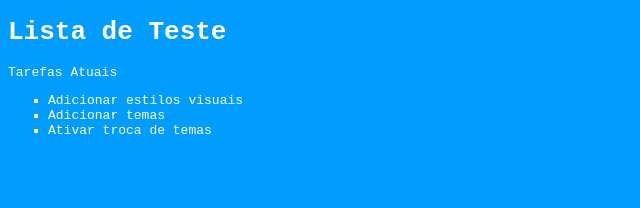
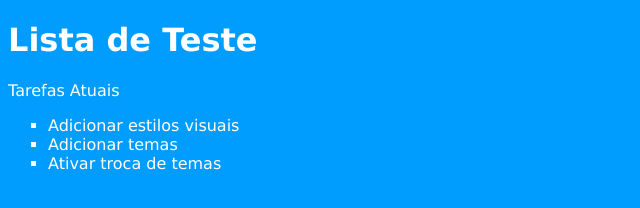
Before and after one commit to j0jds/Site-do-Curso-Bradesco, a plain HTML site: page index.html in a window 1280 px wide. Shown: the whole page, without its empty margins (0-640 px from the left). Drawn offline with Linux system fonts and the light colour scheme.

Commit message:
Update main.css, now the site have light and dark themes

```diff
--- a/main.css
+++ b/main.css
@@ -1,6 +1,14 @@
+* {
+
+color: var(--fontColor);
+font-family: Verdana, Geneva, Tahoma, sans-serif;
+
+}
+
+
 body {
 
-    font-family: monospace;
+    background: var(--bg);
 
 }
 
@@ -22,16 +30,26 @@ li {
 
 }
 
-#mensagem {
+.light-theme {
 
-    font-family: monospace;
+    --bg: var(--blue);
+    --fontColor: var(--white);
 
 }
 
-.light-theme {
+.dark-theme {
 
-    color: #ffffff;
-
-    background: #009dff;
+    --bg: var(--black);
+    --fontColor: var(--white);
 
 }
+
+/* O seletor de root representa o elemento <html> na página HTML. Para esse tipo de tarefa, uma melhor prática é definir um conjunto de variáveis CSS globais no elemento :root. */
+
+:root {
+
+    --blue: #009dff;
+    --white: #ffffff;
+    --black: #000000;
+
+}
```
